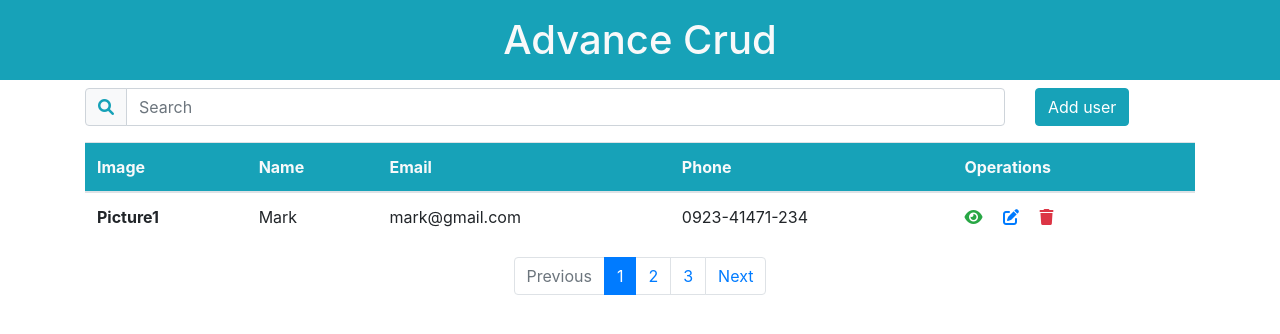
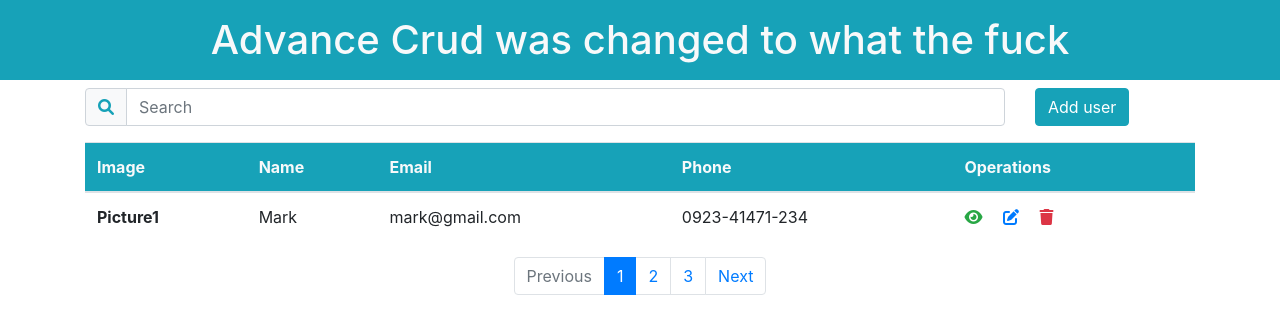
Before and after one commit to mrkkjfrsn/advance-crud, a PHP site: page / in a window 1280 px wide. Shown: the top 334 px of the page. Run offline with PHP 8.4, Linux system fonts and the light colour scheme.

Commit message:
Changing the title

```diff
--- a/index.php
+++ b/index.php
@@ -22,7 +22,7 @@
 
     <body>
 
-        <h1 class="bg-info text-light text-center py-3">Advance Crud</h1>
+        <h1 class="bg-info text-light text-center py-3">Advance Crud was changed to what the fuck</h1>
 
         <!-- Form Modal -->
         <?php include 'add-update.php' ?>
```
